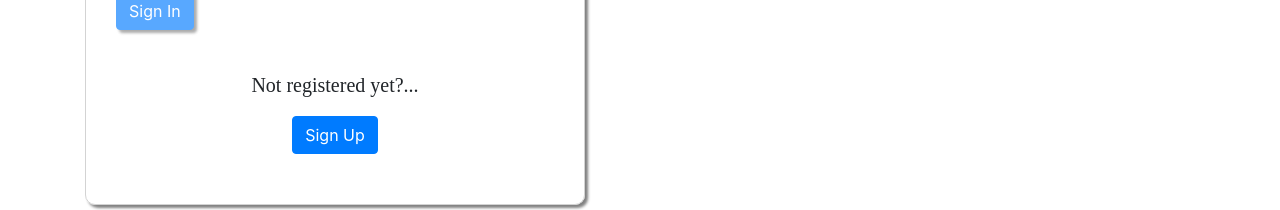
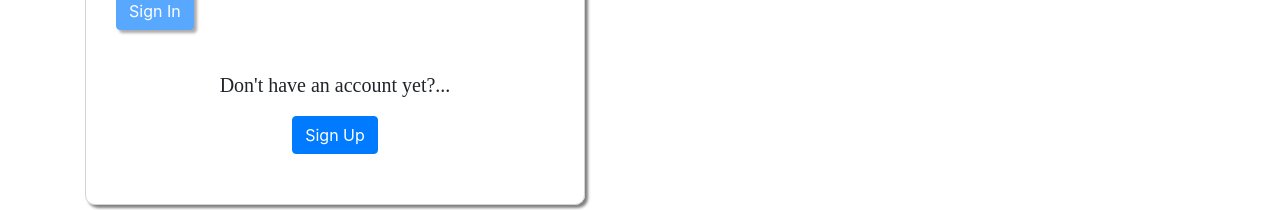
Before and after one commit to vlad916/fotoshoppe, a React (Create React App) app in the folder client/: page /login in a window 1280 px wide. Shown: the part 429-639 px from the top of the page. Built offline with nearby package versions, Linux system fonts and the light colour scheme.

Commit message:
login form updated.

```diff
--- a/client/src/components/loginForm.js
+++ b/client/src/components/loginForm.js
@@ -44,7 +44,7 @@ class LoginForm extends Form {
             {this.renderInput("username", "Username")}
             {this.renderInput("password", "Password", "password")}
             {this.renderButton("Sign In")}
-            <p className="para">Not registered yet?...</p>
+            <p className="para">Don't have an account yet?...</p>
             <div className="container signup">
               <Link
                 to="/register"
```
Also changed, not shown: 1 other file (tests, documents, lock files or other folders).
